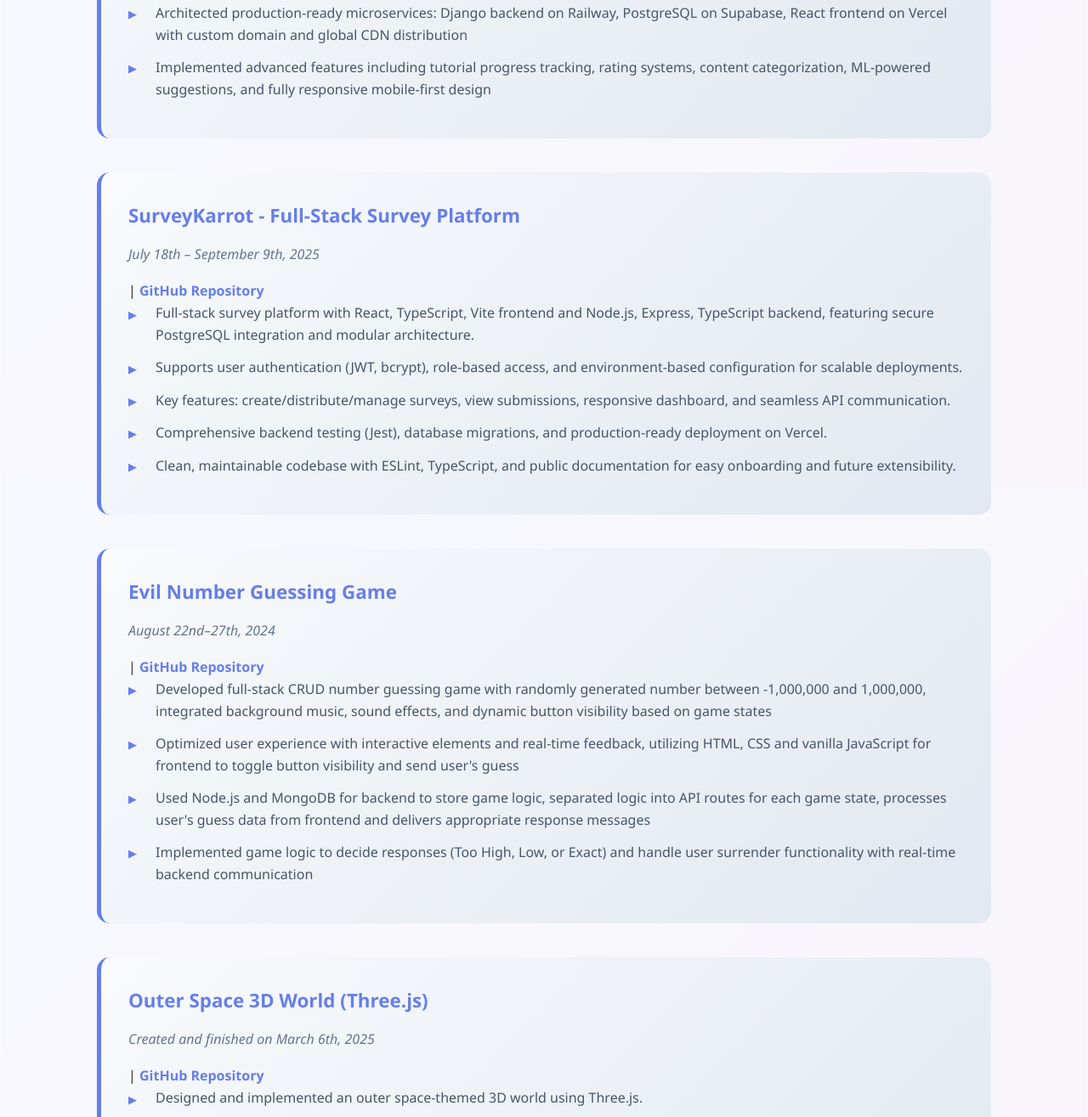
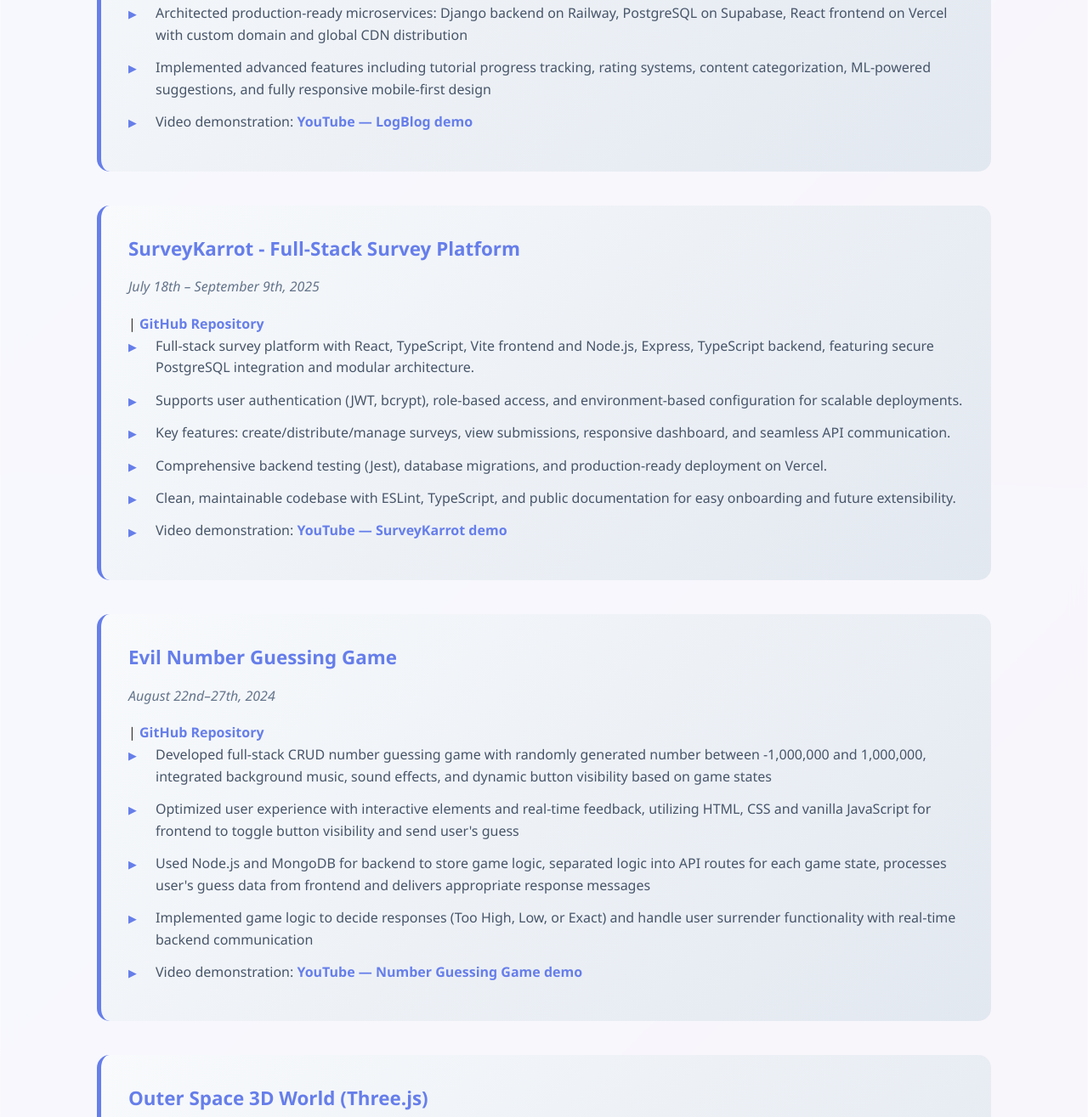
Before and after one commit to Karti722/Portfolio, a plain HTML site: page index.html in a window 1280 px wide. Shown: the part 4235-5550 px from the top of the page at 85% size. Drawn offline with Linux system fonts and the light colour scheme.

Commit message:
Added Youtube video links

```diff
--- a/index.html
+++ b/index.html
@@ -112,6 +112,7 @@
           <li>Engineered advanced ML pipeline with SentenceTransformer, PyTorch neural networks, scikit-learn TfidfVectorizer, and NLTK for text preprocessing with cosine similarity matching</li>
           <li>Architected production-ready microservices: Django backend on Railway, PostgreSQL on Supabase, React frontend on Vercel with custom domain and global CDN distribution</li>
           <li>Implemented advanced features including tutorial progress tracking, rating systems, content categorization, ML-powered suggestions, and fully responsive mobile-first design</li>
+          <li>Video demonstration: <a href="https://youtu.be/tTxGYLBY74Y" target="_blank">YouTube — LogBlog demo</a></li>
         </ul>
       </div>
         <div class="project">
@@ -123,6 +124,7 @@
               <li>Key features: create/distribute/manage surveys, view submissions, responsive dashboard, and seamless API communication.</li>
               <li>Comprehensive backend testing (Jest), database migrations, and production-ready deployment on Vercel.</li>
               <li>Clean, maintainable codebase with ESLint, TypeScript, and public documentation for easy onboarding and future extensibility.</li>
+              <li>Video demonstration: <a href="https://youtu.be/AyQK4trzsLU" target="_blank">YouTube — SurveyKarrot demo</a></li>
             </ul>
         </div>
       <div class="project">
@@ -133,6 +135,7 @@
           <li>Optimized user experience with interactive elements and real-time feedback, utilizing HTML, CSS and vanilla JavaScript for frontend to toggle button visibility and send user's guess</li>
           <li>Used Node.js and MongoDB for backend to store game logic, separated logic into API routes for each game state, processes user's guess data from frontend and delivers appropriate response messages</li>
           <li>Implemented game logic to decide responses (Too High, Low, or Exact) and handle user surrender functionality with real-time backend communication</li>
+          <li>Video demonstration: <a href="https://youtu.be/VBFLeXFMKIM" target="_blank">YouTube — Number Guessing Game demo</a></li>
         </ul>
       </div>
         <div class="project">
@@ -155,12 +158,12 @@
           <li>Implemented user authentication with JSON Web Tokens (JWT), created RESTful APIs using Express.js for CRUD operations for adding, updating and deleting tasks once user logs into their account</li>
           <li>Optimized backend performance to handle high concurrency and utilized libraries including Axios for HTTP requests, Sequelize as ORM for PostgreSQL, and React Router for client-side navigation</li>
           <li>Enhanced task management efficiency and provided intuitive user interface with seamless task operations and responsive design</li>
+          <li>Video demonstration: <a href="https://youtu.be/p-ASm9P76kY" target="_blank">YouTube — Task Manager demo</a></li>
         </ul>
       </div>
         <div class="project">
           <h3>TicTacToeWithEmotionAI</h3>
           <p><em>Collaborated with Peters</em></p>
-            <a href="https://github.com/Karti722/TicTacToeWithEmotionAI" target="_blank">GitHub Repository</a></p>
           <ul>
             <li>Developed a novel Tic-Tac-Toe game controller that uses emotion recognition from webcam images to determine player moves.</li>
             <li>Implemented and trained deep learning models (using TensorFlow/Keras) to classify facial emotions (neutral, happy, surprise) for game interaction.</li>
```
